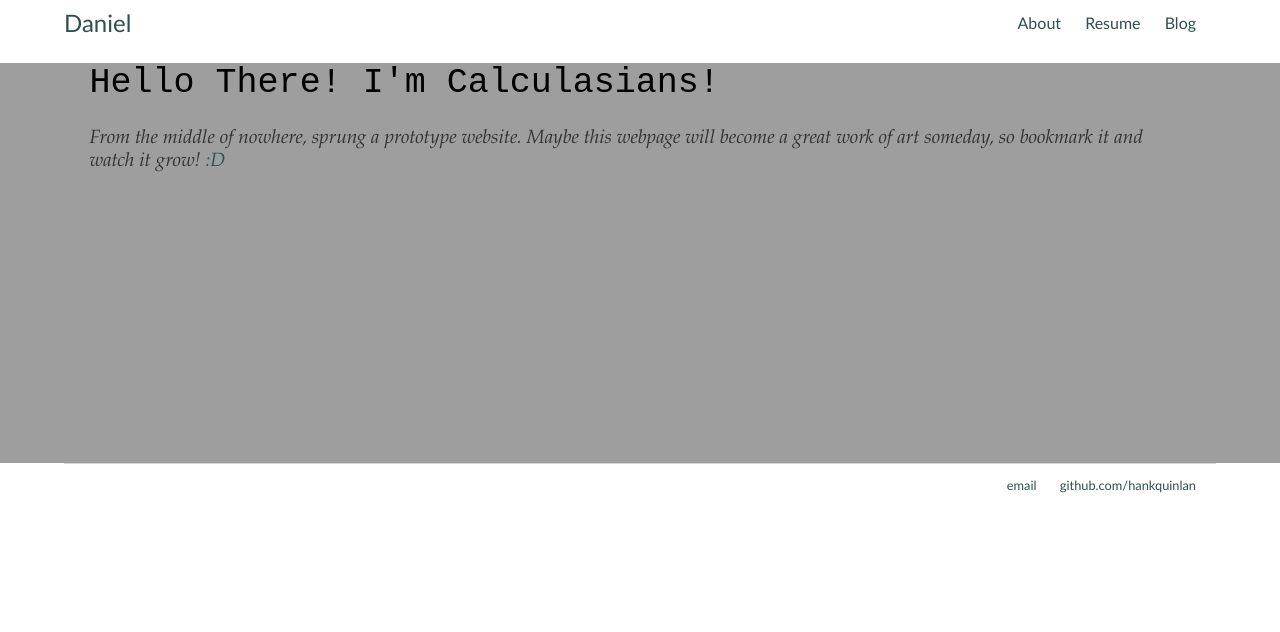
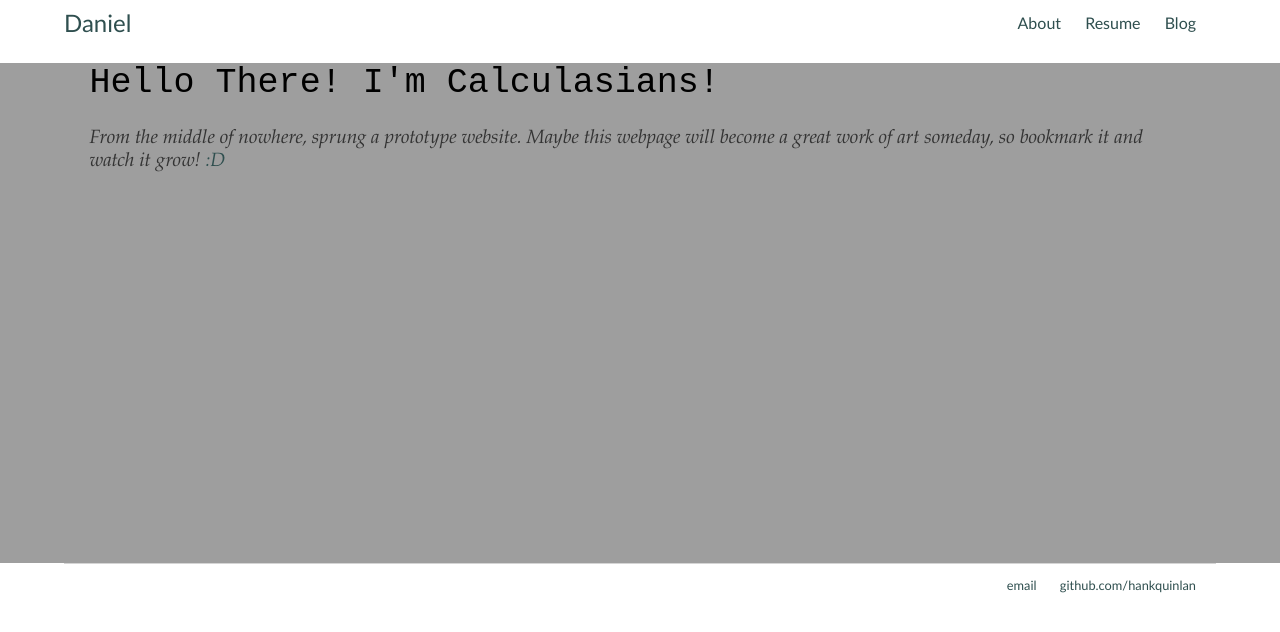
Before and after one commit to Calculasians/calculasians.github.io, a Jekyll site: the page built from index.html, in a window 1280 px wide. Shown: the top 632 px of the page. Built offline with Jekyll 4.4.1, drawn with Linux system fonts in a browser that asks for light colours.

Commit message:
Update main.css

```diff
--- a/css/main.css
+++ b/css/main.css
@@ -64,9 +64,9 @@ h1 {
     width: 100%;
 }
 
-.cover-page { /*temporary image until I know how to use one from my own computer*/
+.cover-page {
     width: 100%;
-    height: 400px;
+    height: 500px;
     background-image: url("https://calculasians.github.io/CraterLake.jpg");
     background-size: cover;
     box-sizing: border-box;
```
